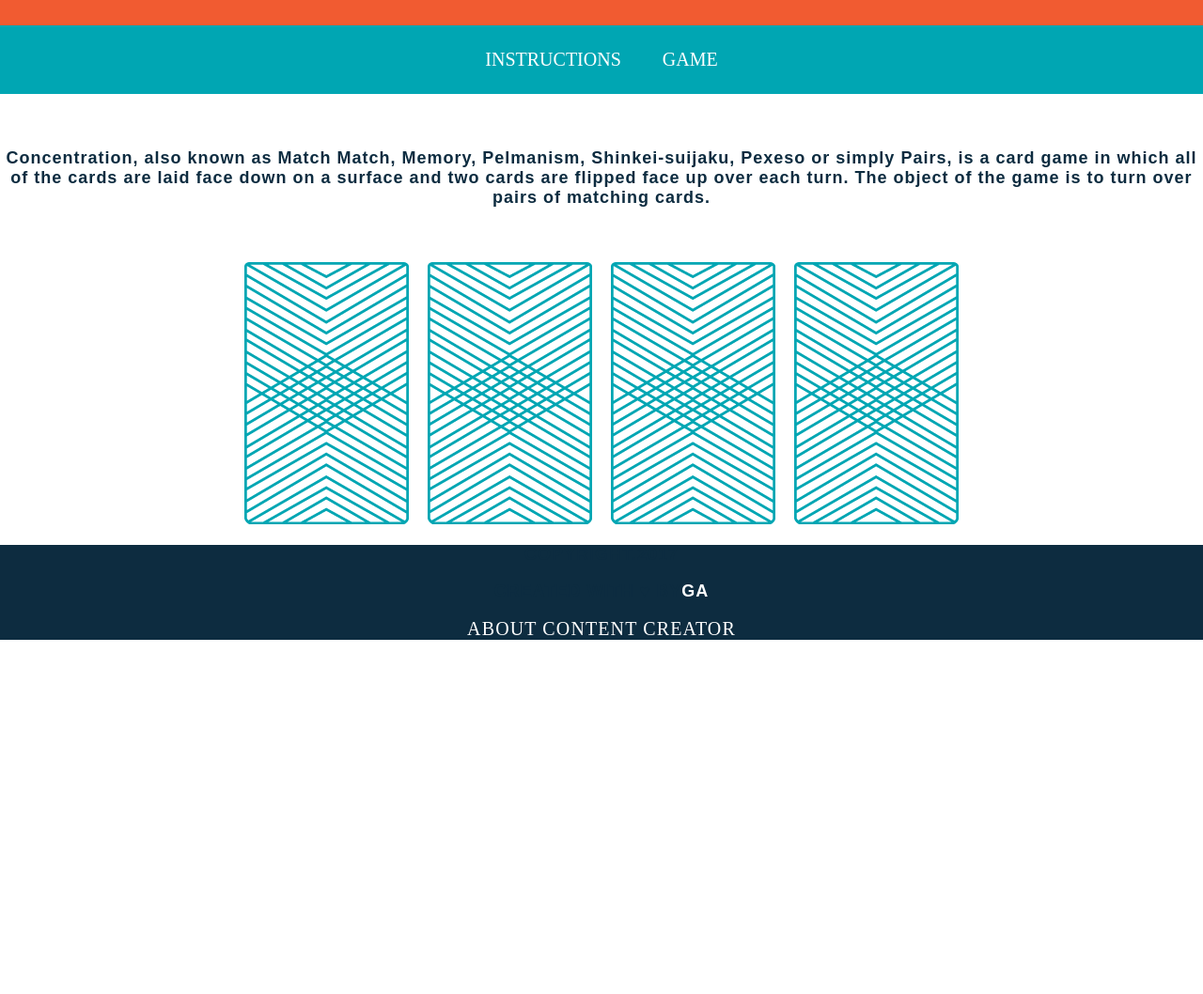
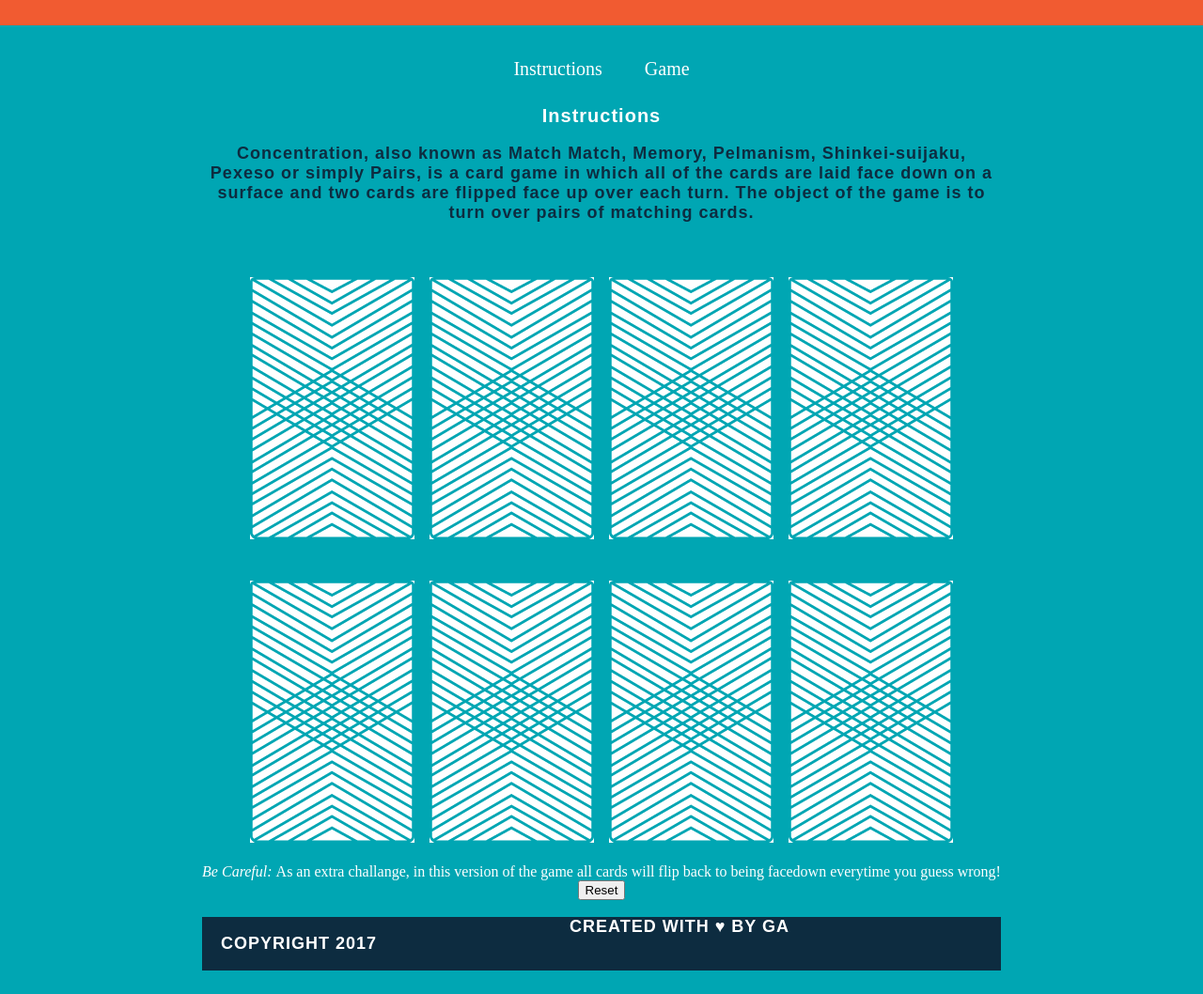
Before and after one commit to ash-caz/wdi-fundamentals--memorygame, a plain HTML site: page index.html in a window 1280 px wide. Shown: the part 85-1143 px from the top of the page at 94% size. Before the commit the page ends 800 px from the top, so only its background shows below. Drawn offline with Linux system fonts and the light colour scheme; files whose address does not match are found by name; a web font is replaced by a local one.

Commit message:
Update index.html

```diff
--- a/index.html
+++ b/index.html
@@ -16,36 +16,33 @@
   	</header>
   	<nav>
   		<main>
-  		<a href="#">INSTRUCTIONS</a>
-  		<a href="#">GAME</a>
-  	</nav>
 
-  		<h2>INSTRUCTIONS</h2>
-  		<p>Concentration, also known as Match Match, Memory, Pelmanism, Shinkei-suijaku, Pexeso or simply Pairs, is a card game in which all of the cards are laid face down on a surface and two cards are flipped face up over each turn. The object of the game is to turn over pairs of matching cards.</p>
+  	 <nav>
+      <a class = "links" href = "#attr-href1"> Instructions </a>
+      <a class = "links" href = "#game board"> Game </a>
+    </nav>
 
+  <main>
+    <h2 id = "#attr-href1"> Instructions </h2>
+    <p id = "instructions"> Concentration, also known as Match Match, Memory, Pelmanism, Shinkei-suijaku, Pexeso or simply Pairs, is a card game in which all of the cards are laid face down on a surface and two cards are flipped face up over each turn. The object of the game is to turn over pairs of matching cards. </p>
+    <div id = "game-board" class = "board clearfix"></div>
 
+    <br>
+    <section>
+      <em> Be Careful: </em> As an extra challange, in this version of the game all cards will flip back to being facedown everytime you guess wrong!
+    </section>
 
+    <button id = "button" type = "reset"> Reset </button>
+  </main>
 
+<footer class = "clearfix">
+  <section class = "container">
+     </section>
 
+  <p class = "copyright"> Copyright 2017 </p>
+  <p class = "message"> Created with &hearts; by <span class="name">GA</span> </p>
+</footer>
 
- <div>
-<img src="images/images/back.png" alt="Queen of Diamonds">
-<img src="images/images/back.png" alt="Queen of Hearts">
-<img src="images/images/back.png" alt="King of Diamonds">
-<img src="images/images/back.png" alt="King of Hearts">
- </div>
-</main>
-<footer>
-<p>Copyright.2017<span class="copyright"></span></span></p>
-<p>Created with &hearts; by<span class="message">GA</span></p>
-<div class="clearfix">
-    <div style="float": ; rightlass="clearfix"></div>
-    <!-- No Clearing div! -->
-</div>
-
- <a href="https://www.linkedin.com/in/ashleywebdev/">About Content Creator</a>
-
-</footer>
-<script src="js/main.js"></script>
+  <script src="js/main.js"></script>
   </body>
 </html>
```
